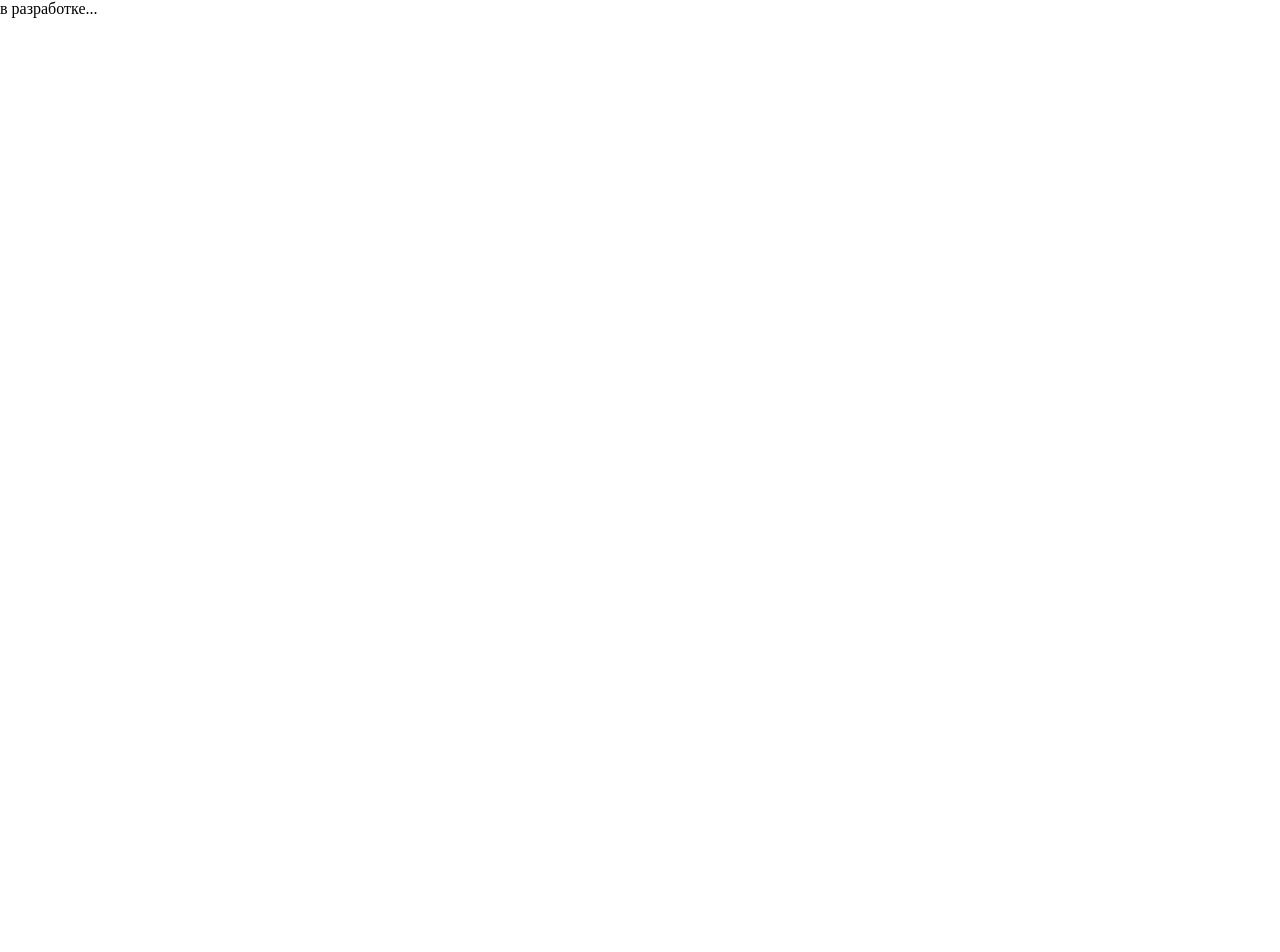
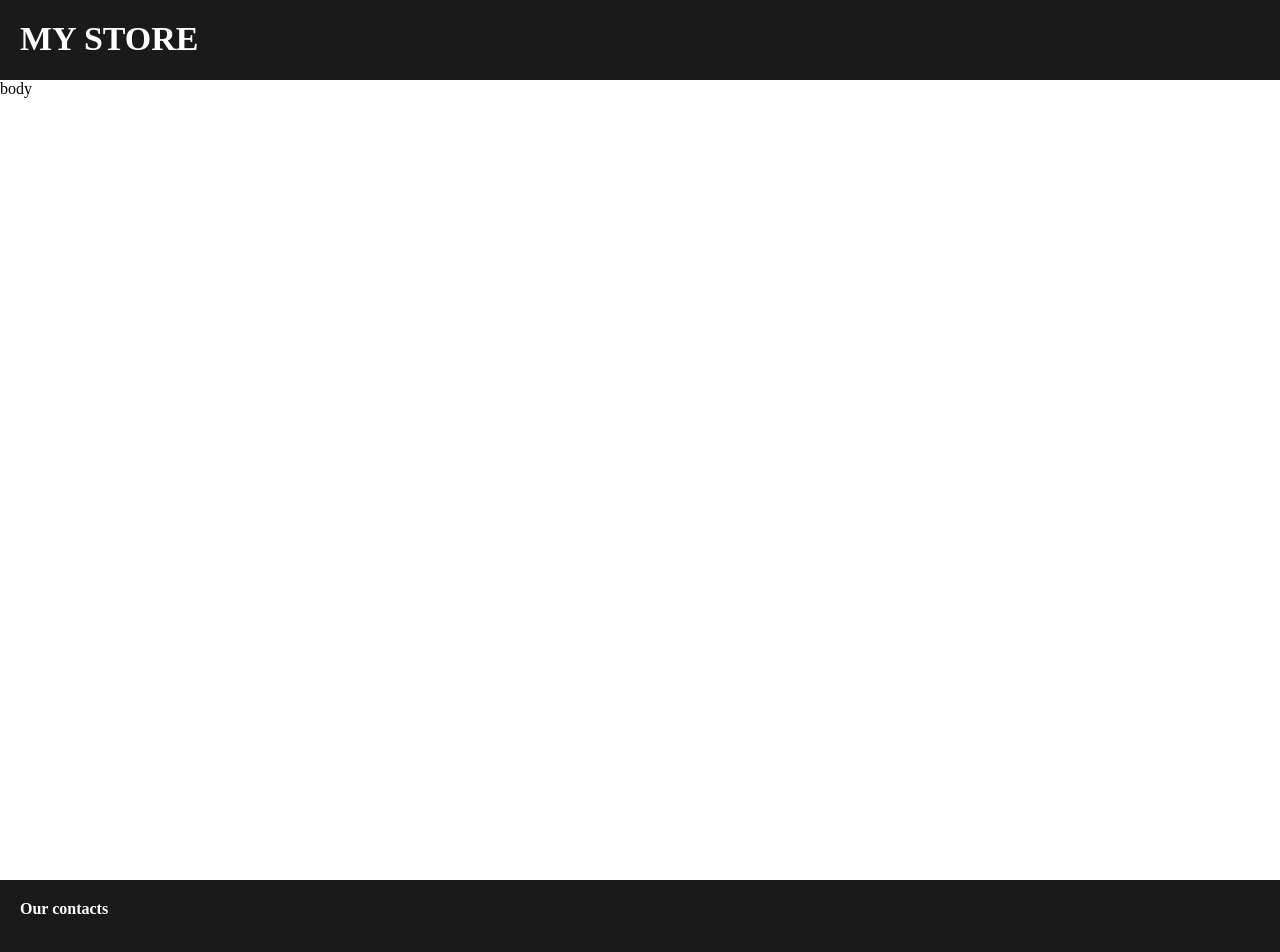
Before and after one commit to Valorando/MyStoreClient, a React (Vite) app in the folder MyStoreClient/: page / in a window 1280 px wide. Shown: the top 952 px of the page. Before the commit the page ends 800 px from the top, so only its background shows below. Built offline with nearby package versions, Linux system fonts and the light colour scheme.

Commit message:
Dididing the page into 3 parts, design creation

```diff
--- a/MyStoreClient/src/App.jsx
+++ b/MyStoreClient/src/App.jsx
@@ -2,10 +2,17 @@ import { useState } from 'react'
 import reactLogo from './assets/react.svg'
 import viteLogo from '/vite.svg'
 import './App.css'
+import Header from './Components/Header/Header'
+import Body from './Components/Body/Body'
+import Footer from './Components/Footer/Footer'
 
 function App() {
   return (
-    <div>в разработке...</div>
+    <div>
+      <Header/>
+      <Body/>
+      <Footer/>
+    </div>
   )
 }
 
--- /dev/null
+++ b/MyStoreClient/src/Components/Body/Body.css
@@ -0,0 +1,5 @@
+.Body
+{
+    width: 100%;
+    height: 100vh;
+}
--- /dev/null
+++ b/MyStoreClient/src/Components/Body/Body.jsx
@@ -0,0 +1,10 @@
+import './Body.css';
+
+export default function Body()
+{
+    return(
+        <div className='Body'>
+            body
+        </div>
+    )
+}
--- /dev/null
+++ b/MyStoreClient/src/Components/Footer/Footer.css
@@ -0,0 +1,14 @@
+.PageFooter
+{
+    width: 100%;
+    height: 80px;
+    background-color: rgb(26, 26, 26);
+    color: white;
+    font-weight: bold;
+}
+
+.Footer
+{
+    padding-left: 20px;
+    padding-top: 20px;
+}
--- /dev/null
+++ b/MyStoreClient/src/Components/Footer/Footer.jsx
@@ -0,0 +1,10 @@
+import './Footer.css';
+
+export default function Footer()
+{
+    return(
+        <div className='PageFooter'>
+            <div className='Footer'>Our contacts</div>
+        </div>
+    )
+}
--- /dev/null
+++ b/MyStoreClient/src/Components/Header/Header.css
@@ -0,0 +1,15 @@
+.PageHeader
+{
+    width: 100%;
+    height: 80px;
+    background-color: rgb(26, 26, 26);
+    color: white;
+    font-weight: bold;
+    font-size: 34px;
+}
+
+.Header
+{
+    padding-top: 20px;
+    padding-left: 20px;
+}
--- /dev/null
+++ b/MyStoreClient/src/Components/Header/Header.jsx
@@ -0,0 +1,10 @@
+import './Header.css';
+
+export default function Header()
+{
+    return(
+        <div className='PageHeader'>
+            <div className='Header'>MY STORE</div>
+        </div>
+    )
+}
--- a/MyStoreClient/src/index.css
+++ b/MyStoreClient/src/index.css
@@ -2,3 +2,15 @@ body
 {
     margin: 0px;
 }
+
+::-webkit-scrollbar
+{
+    background-color: rgb(25, 25, 25);
+    scrollbar-width: thin;
+}
+
+::-webkit-scrollbar-thumb
+{
+    background-color: white;
+    border-radius: 50px;
+}
```
